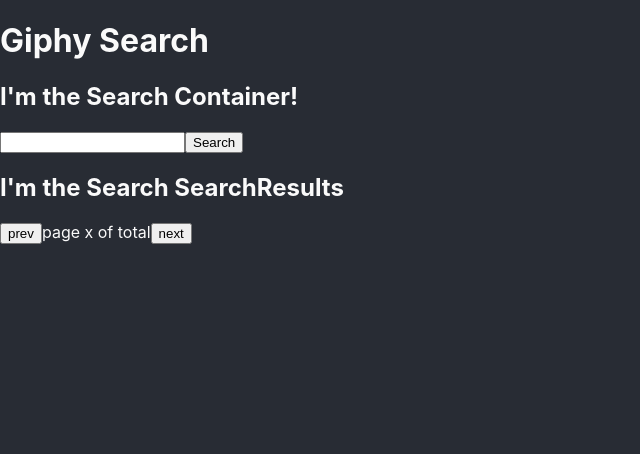
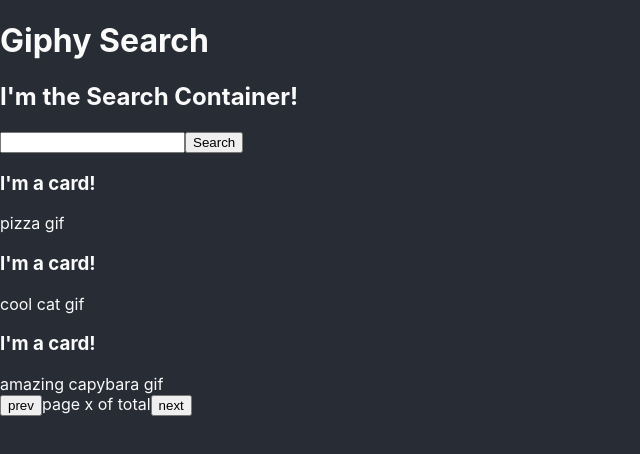
Before and after one commit to momentmuse/giphy-search, a React (Create React App) app: page / in a window 1280 px wide. Shown: the top 454 px of the page, without its empty margins (0-640 px from the left). Built offline with nearby package versions, Linux system fonts and the light colour scheme.

Commit message:
build: search results setup

```diff
--- a/src/components/GifCard.js
+++ b/src/components/GifCard.js
@@ -2,7 +2,7 @@
   return (
     <article>
       <h3>I'm a card!</h3>
-      <span>title</span>
+      <span>{title}</span>
     </article>
   );
 };
--- a/src/components/SearchContainer.js
+++ b/src/components/SearchContainer.js
@@ -5,6 +5,7 @@
 
 export const SearchContainer = () => {
   const [searchQuery, setSearchQuery] = useState('');
+  const [searchResultData, setSearchResultData] = useState([]);
 
   const handleChange = (e) => {
     e.preventDefault();
--- a/src/components/SearchResults.js
+++ b/src/components/SearchResults.js
@@ -1,3 +1,15 @@
-export const SearchResults = () => {
-  return <h2>I'm the Search SearchResults</h2>;
+import { GifCard } from './GifCard';
+
+export const SearchResults = ({ searchResultData }) => {
+  const populateResults = () => {
+    return [
+      { title: 'pizza gif', id: 1 },
+      { title: 'cool cat gif', id: 2 },
+      { title: 'amazing capybara gif', id: 3 },
+    ].map((gif) => {
+      return <GifCard title={gif.title} key={gif.id} />;
+    });
+  };
+
+  return <>{populateResults()}</>;
 };
```
